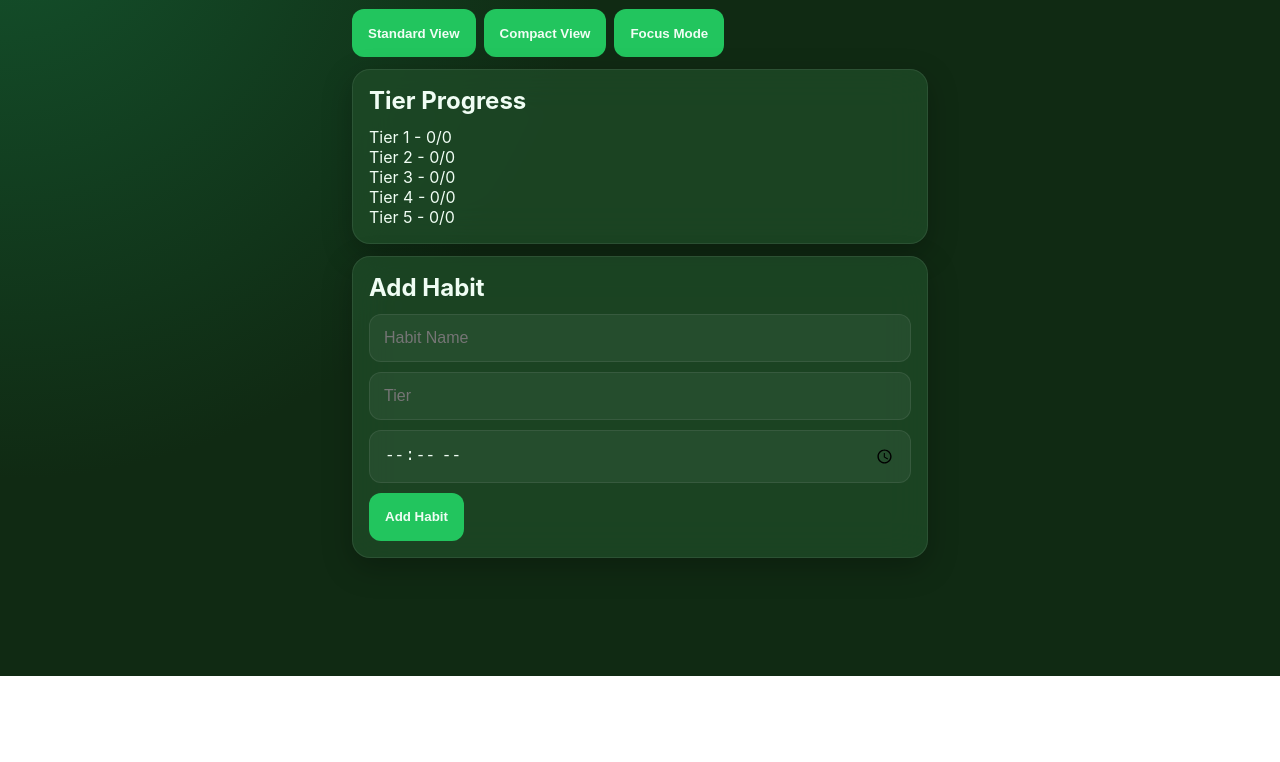
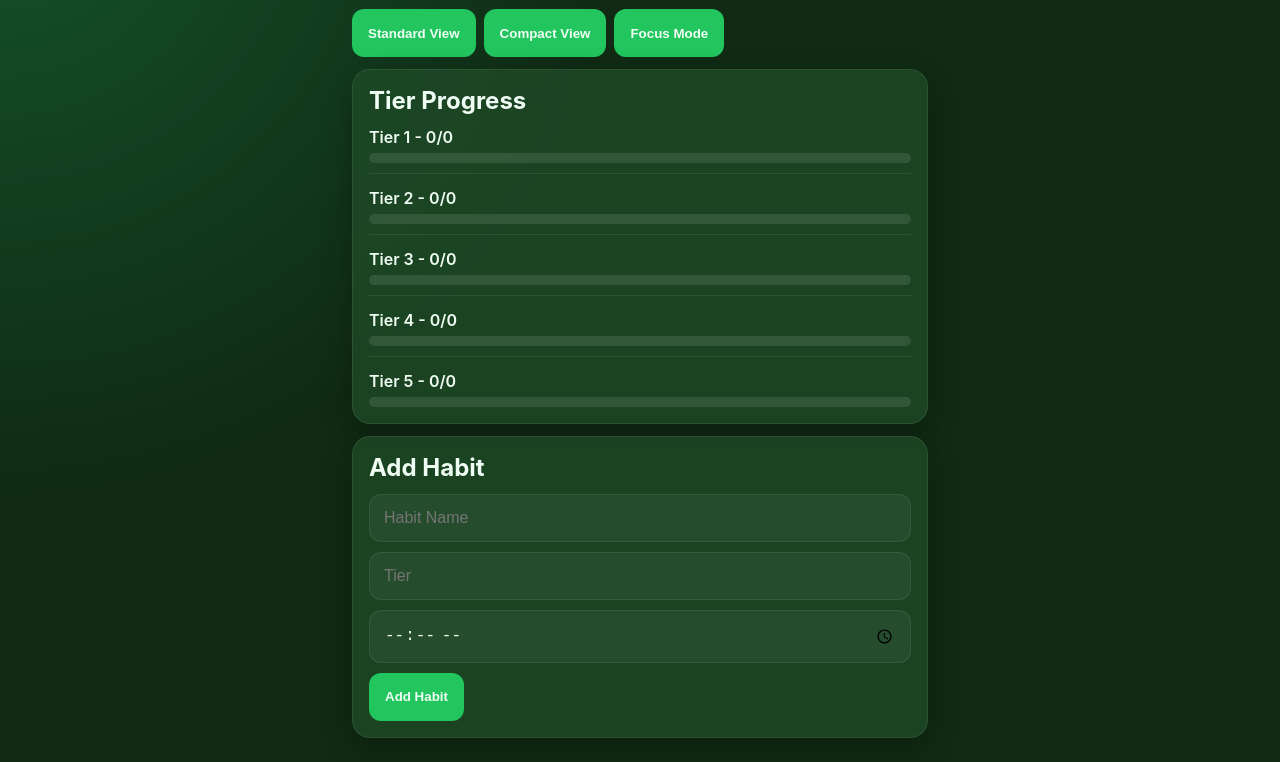
Before and after one commit to cranberrycleavage/habit-tracker, a plain HTML site: page index.html in a window 1280 px wide. Shown: the part 124-886 px from the top of the page. Before the commit the page ends 800 px from the top, so only its background shows below. Drawn offline with Linux system fonts and the light colour scheme.

Commit message:
Update style.css

```diff
--- a/style.css
+++ b/style.css
@@ -330,3 +330,61 @@ button.delete:hover {
         min-width: 160px;
     }
 }
+
+.tier-row {
+    margin-bottom: 14px;
+    padding-bottom: 10px;
+    border-bottom: 1px solid var(--border);
+}
+
+.tier-row:last-child {
+    margin-bottom: 0;
+    padding-bottom: 0;
+    border-bottom: none;
+}
+
+/* ---------- TIER PROGRESS ---------- */
+
+.tier-row {
+    margin-bottom: 14px;
+}
+
+.tier-row:last-child {
+    margin-bottom: 0;
+}
+
+.tier-row > div:first-child {
+    font-weight: 600;
+    margin-bottom: 6px;
+}
+
+
+.tier-progress {
+    width: 100%;
+    height: 10px;
+    background: rgba(255,255,255,.1);
+    border-radius: 999px;
+    overflow: hidden;
+}
+
+.tier-fill {
+    height: 100%;
+    width: 0%;
+    background: var(--primary);
+    border-radius: 999px;
+    transition: width .3s ease;
+}
+
+.tier-progress,
+.tier-fill {
+    box-sizing: border-box;
+    margin: 0;
+    padding: 0;
+    line-height: 0;
+}
+
+#tier1Bar { background: #22c55e; }
+#tier2Bar { background: #3b82f6; }
+#tier3Bar { background: #a855f7; }
+#tier4Bar { background: #f59e0b; }
+#tier5Bar { background: #ef4444; }
```
